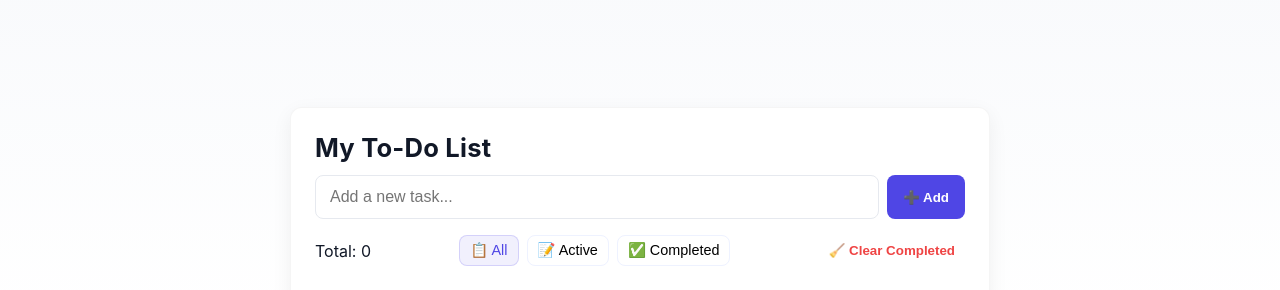
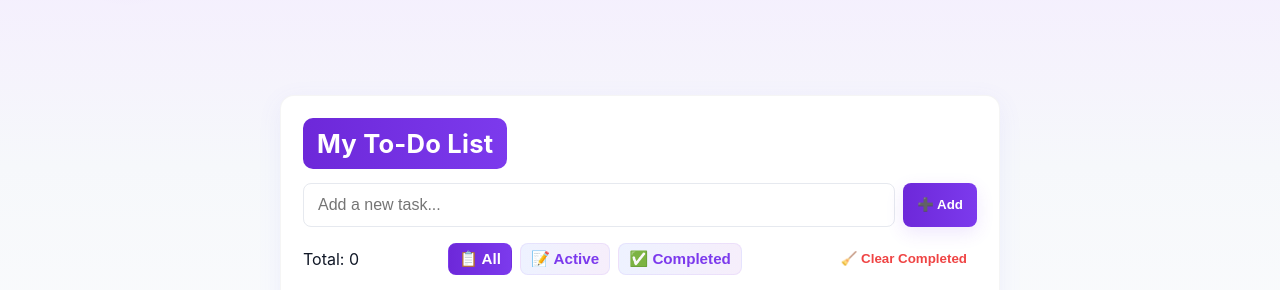
Before and after one commit to charanramagiri/Honeybee_Assignment, a plain HTML site: page task2-todo-app/index.html in a window 1280 px wide. Shown: the part 154-444 px from the top of the page. Drawn offline with Linux system fonts and the light colour scheme.

Commit message:
colors added to the interface

```diff
--- a/task2-todo-app/style.css
+++ b/task2-todo-app/style.css
@@ -1,18 +1,24 @@
 :root{
   --bg: #f6f8fb;
   --card: #ffffff;
-  --accent: #4f46e5;
+  --accent: #6d28d9; /* purple */
+  --accent-2: #7c3aed; /* lighter purple */
   --muted: #6b7280;
   --danger: #ef4444;
   --success: #10b981;
   --glass: rgba(0,0,0,0.04);
+  --shadow: 0 6px 24px rgba(99,102,241,0.08);
 }
 
 *{box-sizing: border-box;}
 body{
   margin:0;
   font-family: Inter, system-ui, -apple-system, "Segoe UI", Roboto, "Helvetica Neue", Arial;
-  background: linear-gradient(180deg, var(--bg), #ffffff 60%);
+  /* page background: soft purple tint with gentle radial accents */
+  background:
+    radial-gradient(circle at 10% 10%, rgba(124,58,237,0.06), transparent 6%),
+    radial-gradient(circle at 90% 85%, rgba(99,102,241,0.04), transparent 9%),
+    linear-gradient(180deg, #f3e8ff 0%, var(--bg) 40%, #ffffff 100%);
   color:#111827;
   min-height:100vh;
   display:flex;
@@ -23,18 +29,23 @@ body{
 
 .container{
   width:100%;
-  max-width:700px;
+  max-width:720px;
   background:var(--card);
-  border-radius:12px;
-  padding:24px;
-  box-shadow: 0 6px 20px rgba(16,24,40,0.06);
+  border-radius:14px;
+  padding:22px 22px 28px 22px;
+  box-shadow: var(--shadow);
   border:1px solid var(--glass);
 }
 
 h1{
-  margin:0 0 12px 0;
+  margin:0 0 14px 0;
   font-size:1.6rem;
   letter-spacing:0.2px;
+  background: linear-gradient(90deg,var(--accent) 0%, var(--accent-2) 100%);
+  color:#fff;
+  padding:10px 14px;
+  border-radius:10px;
+  display:inline-block;
 }
 
 .task-form{
@@ -50,19 +61,24 @@ h1{
   border:1px solid #e6e9ef;
   font-size:1rem;
   outline:none;
+  transition: border 160ms ease, box-shadow 160ms ease;
 }
 
-.task-form input:focus{ box-shadow: 0 0 0 4px rgba(79,70,229,0.08); }
+.task-form input:focus{ box-shadow: 0 0 0 6px rgba(124,58,237,0.08); border-color: var(--accent-2); }
 
 .task-form button{
-  padding:12px 16px;
+  padding:10px 14px;
   border-radius:8px;
   border:none;
-  background:var(--accent);
+  background: linear-gradient(90deg,var(--accent),var(--accent-2));
   color:white;
   cursor:pointer;
-  font-weight:600;
+  font-weight:700;
+  box-shadow: 0 6px 18px rgba(124,58,237,0.12);
+  transition: transform 180ms ease, box-shadow 180ms ease;
 }
+
+.task-form button:hover{ transform: translateY(-2px); box-shadow: 0 10px 30px rgba(124,58,237,0.16); }
 
 .controls{
   display:flex;
@@ -78,18 +94,21 @@ h1{
 .filters{ display:flex; gap:8px; align-items:center; }
 
 .filter{
-  background:transparent;
-  border:1px solid #eef2ff;
+  background: linear-gradient(90deg,#eef2ff,#f6eefb);
+  border:1px solid rgba(124,58,237,0.08);
   padding:6px 10px;
   border-radius:8px;
   cursor:pointer;
-  font-size:0.9rem;
+  font-size:0.95rem;
+  color: var(--accent-2);
+  font-weight:600;
+  transition: background 160ms ease, transform 160ms ease;
 }
-
+.filter:hover{ transform: translateY(-2px); }
 .filter.active{
-  background:rgba(79,70,229,0.08);
-  border-color: rgba(79,70,229,0.18);
-  color:var(--accent);
+  background: linear-gradient(90deg,var(--accent),var(--accent-2));
+  color: #fff;
+  border-color: rgba(124,58,237,0.28);
 }
 
 .clear-btn{
@@ -109,10 +128,12 @@ h1{
   justify-content:space-between;
   gap:12px;
   padding:12px;
-  border-radius:10px;
-  background:linear-gradient(180deg, #ffffff, #fbfdff);
-  border:1px solid #f0f3f7;
+  border-radius:12px;
+  background: linear-gradient(90deg,#fff 0%, #f3f1ff 100%);
+  border:1px solid #ece8ff;
+  transition: transform 180ms ease, box-shadow 180ms ease;
 }
+.task-item:hover{ transform: translateY(-4px); box-shadow: 0 10px 30px rgba(99,102,241,0.08); }
 
 .task-left{
   display:flex;
@@ -147,13 +168,16 @@ h1{
 }
 
 .delete-btn{
-  background:transparent;
+  background: linear-gradient(90deg,#ffecec,#fce7ff);
   border:none;
   color:var(--danger);
   cursor:pointer;
   padding:6px 8px;
   font-weight:700;
+  border-radius:8px;
+  box-shadow: 0 4px 14px rgba(239,68,68,0.06);
 }
+.delete-btn:hover{ transform: translateY(-2px); }
 
 /* Responsive */
 @media (max-width:520px){
```
